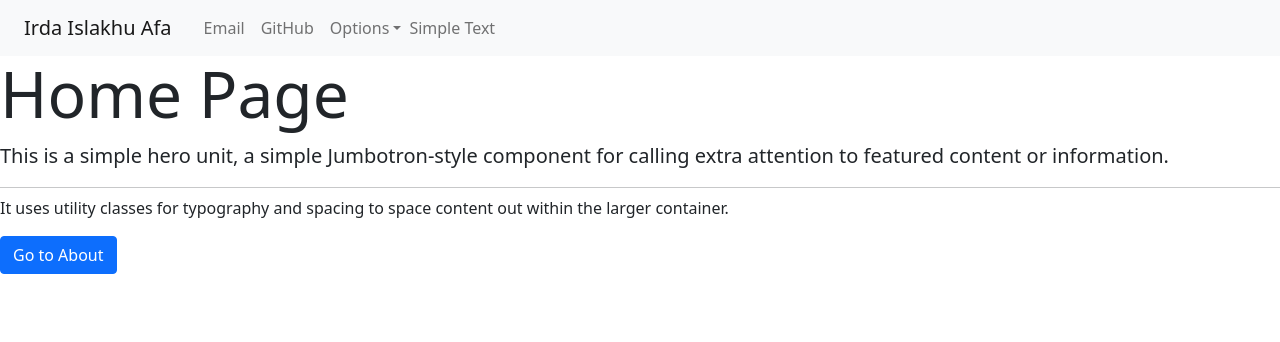
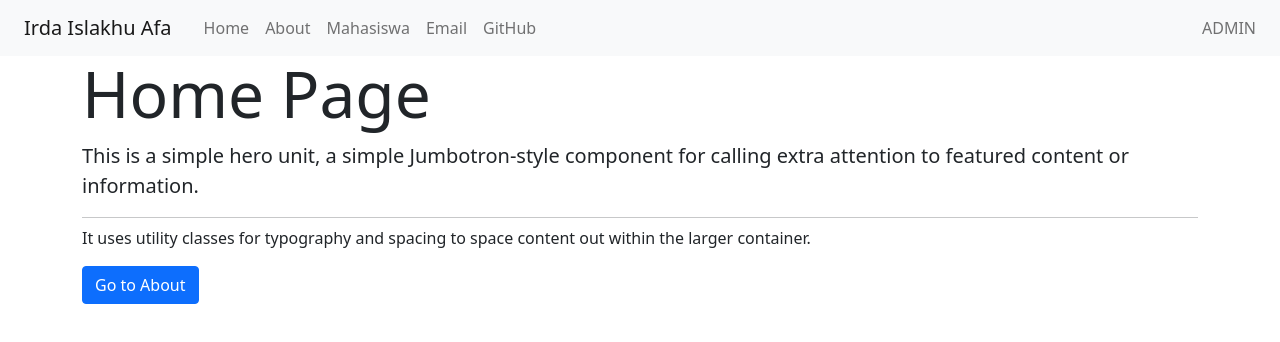
Before and after one commit to irdaislakhuafa/learn-basic-reactjs, a React (Create React App) app in the folder basic-reactjs/: page / in a window 1280 px wide. Shown: the top 342 px of the page. Built offline with nearby package versions, Linux system fonts and the light colour scheme.

Commit message:
Improve JumbotronComp and NavbarComp

```diff
--- a/basic-reactjs/src/Component/Functional/RoutingComp/JumbotronComp.js
+++ b/basic-reactjs/src/Component/Functional/RoutingComp/JumbotronComp.js
@@ -1,8 +1,9 @@
-import { Jumbotron, Button } from 'reactstrap';
+import { Jumbotron, Button, Container } from 'reactstrap';
 
 export const JumbotronComp = (props) => {
 	return (
 		<div>
+			<Container>
 				<Jumbotron>
 					<h1 className="display-3">{props.title}</h1>
 					<p className="lead">
@@ -11,7 +12,8 @@ export const JumbotronComp = (props) => {
 					</p>
 					<hr className="my-2" />
 					<p>
-					It uses utility classes for typography and spacing to space content out within the larger container.
+						It uses utility classes for typography and spacing to space content out within the larger
+						container.
 					</p>
 					<p className="lead">
 						<Button color="primary" href={props.goto}>
@@ -19,6 +21,7 @@ export const JumbotronComp = (props) => {
 						</Button>
 					</p>
 				</Jumbotron>
+			</Container>
 		</div>
 	);
 };
--- a/basic-reactjs/src/Component/Functional/RoutingComp/NavbarComp.js
+++ b/basic-reactjs/src/Component/Functional/RoutingComp/NavbarComp.js
@@ -29,24 +29,22 @@ export const NavbarComp = (props) => {
 				<Collapse isOpen={isOpen} navbar>
 					<Nav className="mr-auto" navbar>
 						<NavItem>
+							<NavLink href="/">Home</NavLink>
+						</NavItem>
+						<NavItem>
+							<NavLink href="/about">About</NavLink>
+						</NavItem>
+						<NavItem>
+							<NavLink href="/mahasiswa">Mahasiswa</NavLink>
+						</NavItem>
+						<NavItem>
 							<NavLink href="mailto:irdhaislakhuafa@gmail.com">Email</NavLink>
 						</NavItem>
 						<NavItem>
 							<NavLink href="https://github.com/reactstrap/reactstrap">GitHub</NavLink>
 						</NavItem>
-						<UncontrolledDropdown nav inNavbar>
-							<DropdownToggle nav caret>
-								Options
-							</DropdownToggle>
-							<DropdownMenu right>
-								<DropdownItem>Option 1</DropdownItem>
-								<DropdownItem>Option 2</DropdownItem>
-								<DropdownItem divider />
-								<DropdownItem>Reset</DropdownItem>
-							</DropdownMenu>
-						</UncontrolledDropdown>
 					</Nav>
-					<NavbarText>Simple Text</NavbarText>
+					<NavbarText className="ms-auto me-4">ADMIN</NavbarText>
 				</Collapse>
 			</Navbar>
 		</div>
```
Also changed, not shown: basic-reactjs/src/Component/Class/API/MahasiswaListComp.js (added, +10 -0 lines). Lines whose indentation alone changed are shown as unchanged.
